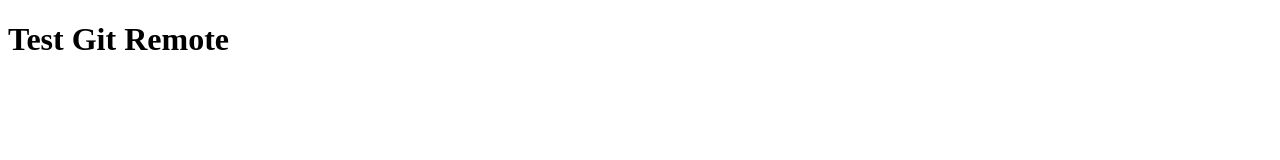
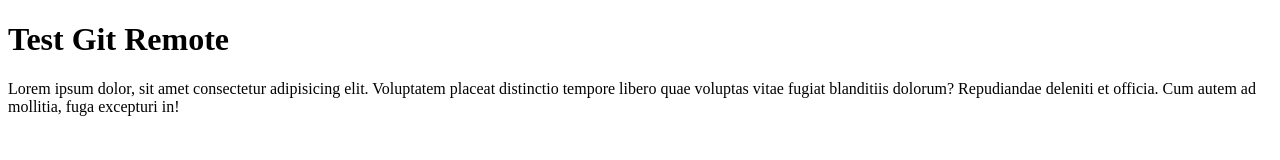
Before and after one commit to agungharyanto/belajar-git, a plain HTML site: page index.html in a window 1280 px wide. Drawn offline with Linux system fonts and the light colour scheme.

Commit message:
menambahkan paragraph

```diff
--- a/index.html
+++ b/index.html
@@ -9,6 +9,9 @@
 
 <body>
     <h1>Test Git Remote</h1>
+    <p>Lorem ipsum dolor, sit amet consectetur adipisicing elit. Voluptatem placeat distinctio tempore libero quae
+        voluptas vitae fugiat blanditiis dolorum? Repudiandae deleniti et officia. Cum autem ad mollitia, fuga excepturi
+        in!</p>
 </body>
 
 </html>
```
